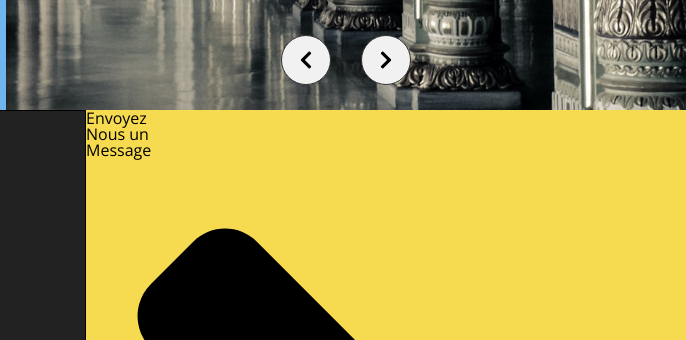
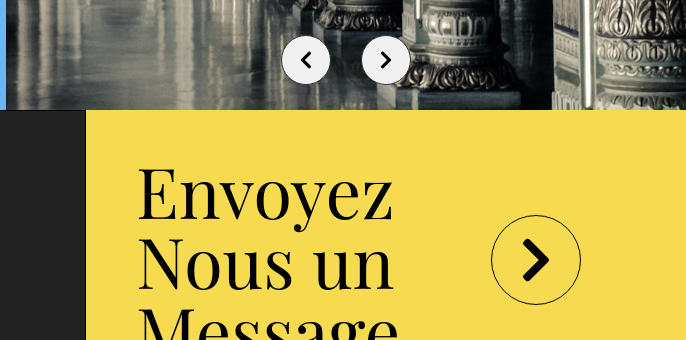
Before and after one commit to julescynamon/AgenceImmobili-re, a plain HTML site: page index.html in a window 1280 px wide. Shown: the part 460-800 px from the top of the page, 594-1280 px from the left. Drawn offline with nearby package versions, Linux system fonts and the light colour scheme.

Commit message:
fin de la partie contact de l'acceuil

```diff
--- a/styles/style.css
+++ b/styles/style.css
@@ -269,4 +269,36 @@ img.active {
     grid-area: 3 / 3 / 4 / 4;
     background: #f6db51;
     color: #000;
+    position: relative;
+    display: flex;
+    justify-content: space-between;
+    align-items: center;
 }
+
+.contact h3 {
+    font-family: Playfair Display, 'Times New Roman', Times, serif;
+    font-size: 70px;
+    padding-left: 50px;
+}
+
+.go-contact {
+    flex-shrink: 0;
+    margin-right: 105px;
+    width: 90px;
+    height: 90px;
+    border-radius: 50%;
+    border: 1px solid #000;
+    display: flex;
+    justify-content: center;
+    align-items: center;
+    transition: transform 0.2s ease-in-out;
+}
+
+.go-contact:hover {
+    transform: scale(1.2);
+}
+
+.go-contact img {
+    width: 50px;
+    height: 50px;
+}
```
